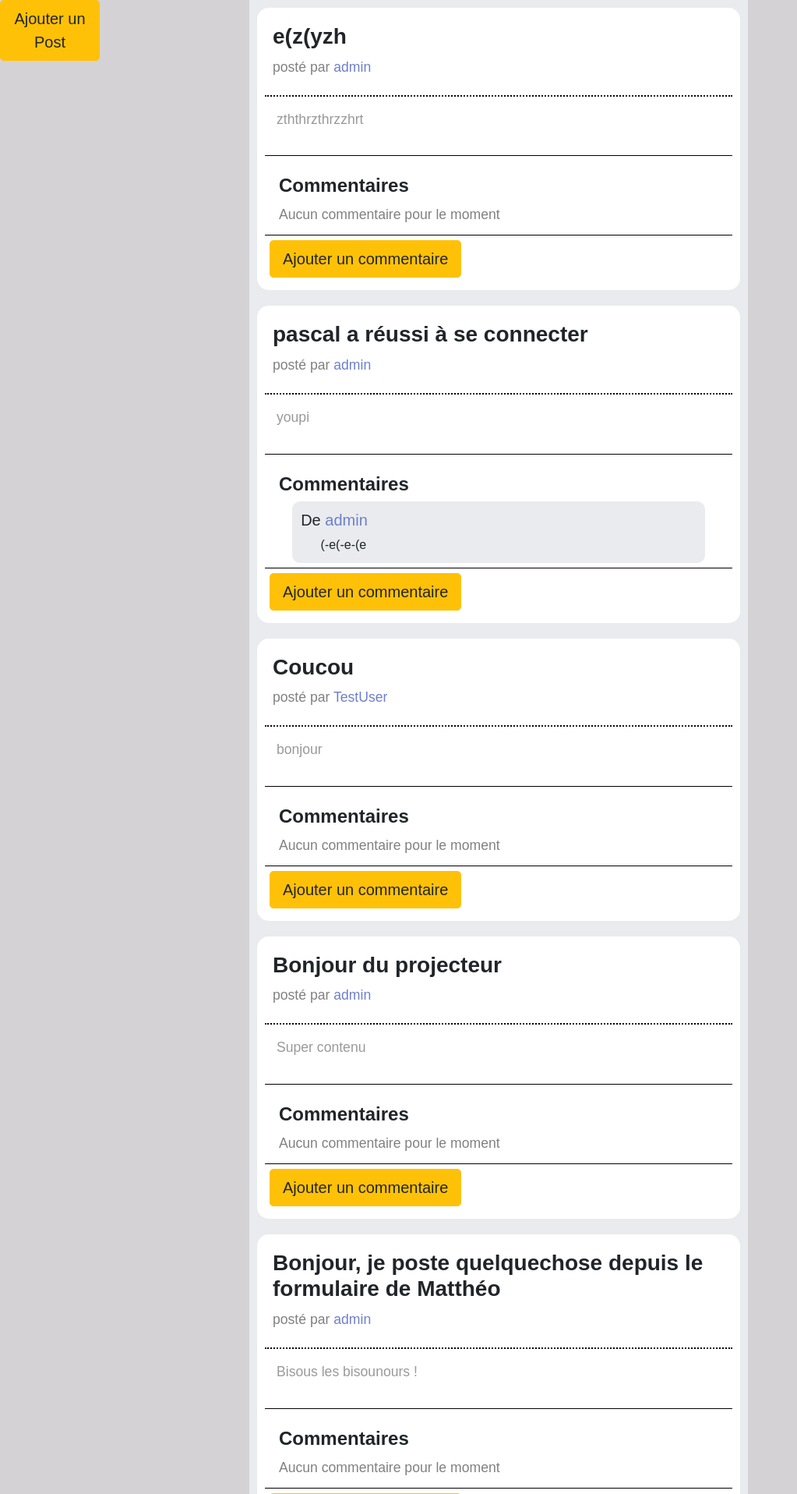
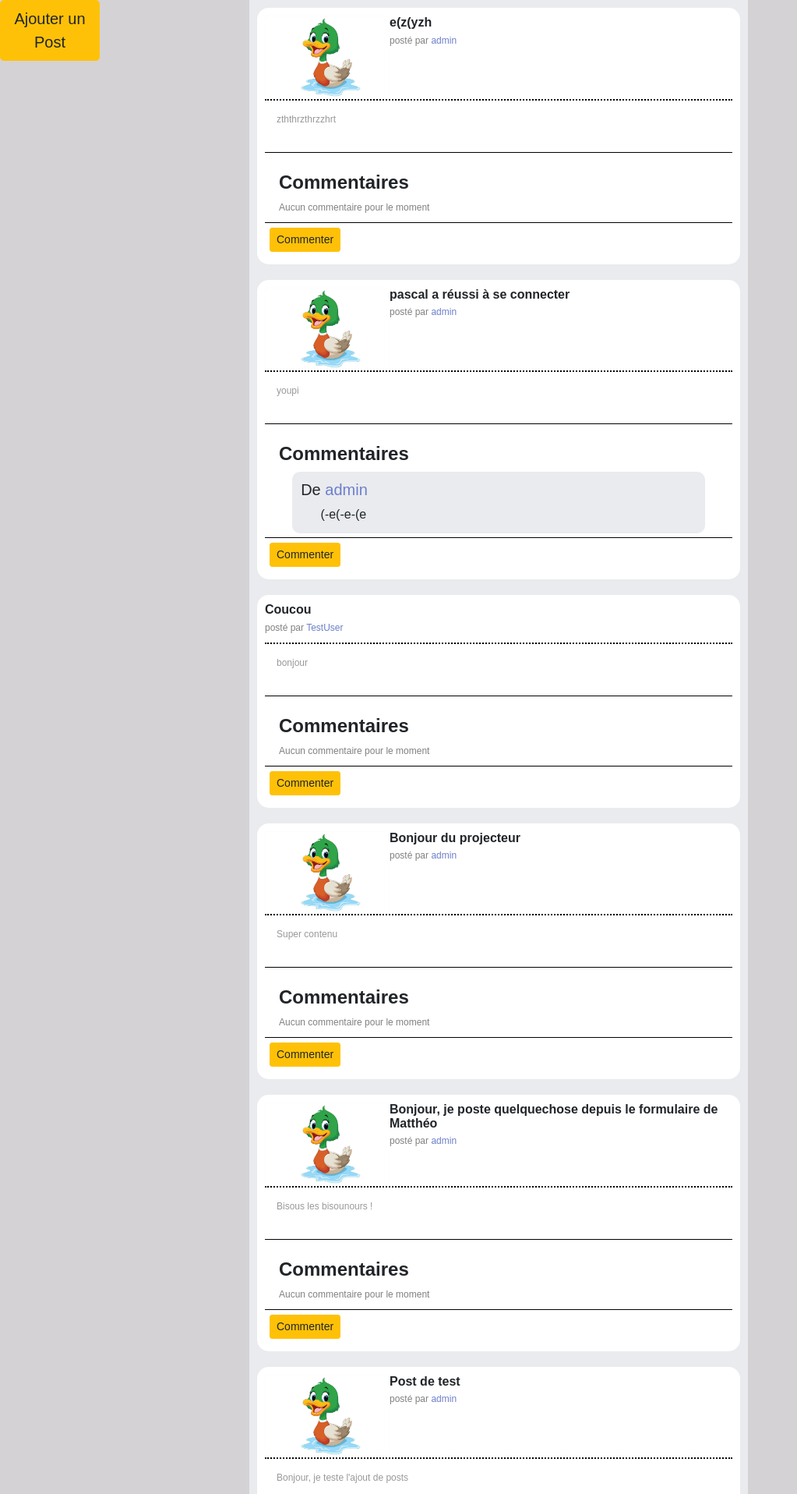
Before and after one commit to L3Villebon2018/projetInfo, a Django app: page /fil_actu in a window 1280 px wide. Shown: the part 78-1994 px from the top of the page at 78% size, without its empty margins (0-1023 px from the left). Run offline with Django 3.2, Linux system fonts and the light colour scheme; data comes from the database, SQL or seed files in the repository; some libraries are stand-ins or nearby versions.

```diff
--- a/ProjetInfoL3/ProjetInfoL3/static/css/fil_actu_css.css
+++ b/ProjetInfoL3/ProjetInfoL3/static/css/fil_actu_css.css
@@ -50,7 +50,7 @@ p{
 }
 
 .padding-post{
-    padding:10px;
+    padding:0px;
     background-color: white;
     border-top-right-radius: 15px;
     border-top-left-radius: 15px;
@@ -104,6 +104,11 @@ p{
     color: white;
 }
 
-.spacer {
+.spacer{
     clear: both;
 }
+
+.photo{
+    float:left;
+    width: 10em;
+}
--- a/ProjetInfoL3/charpak/views.py
+++ b/ProjetInfoL3/charpak/views.py
@@ -103,7 +103,7 @@ def nouveau_commentaire(request, post_id):
             commentaire.save()
 
             # form.save()
-            return HttpResponseRedirect('/fil_actu')
+            return HttpResponseRedirect(f'/fil_actu#post-{post_id}')
 
     # if a GET (or any other method) we'll create a blank form
     else:
@@ -142,4 +142,4 @@ def modif_commentaire(request, post_id, commentaire_id):
     # if a GET (or any other method) we'll create a blank form
     else:
         form = FilActu_CommentsForm(instance=commentaire)
-    return render(request, 'fil_actu/modif_commentaire.html', {'form': form, "post": post})
+    return render(request, 'fil_actu/nouveau_commentaire.html', {'form': form, "post": post})
--- a/ProjetInfoL3/templates/base.html
+++ b/ProjetInfoL3/templates/base.html
@@ -11,7 +11,13 @@
     </title>
     <link rel="stylesheet" type="text/css" href="{% static 'hijack/hijack-styles.css' %}" />
     <link rel="shortcut icon" href="{% static "images/charpak.png" %}">
+    <link rel="stylesheet" href="https://use.fontawesome.com/releases/v5.5.0/css/all.css" integrity="sha384-B4dIYHKNBt8Bc12p+WXckhzcICo0wtJAoU8YZTY5qE0Id1GSseTk6S+L3BlXeVIU" crossorigin="anonymous">
+    {# Load CSS and JavaScript #}
+    {% bootstrap_css %}
+    <link rel="stylesheet" type="text/css" href="{% static "css/base.css" %}">
     <script src="{% static "js/jquery-3.3.1.js" %}" type="text/javascript" ></script>
+    {% bootstrap_javascript jquery='full' %}
+
 
     {% block head %}
     {% endblock %}
@@ -20,10 +26,6 @@
 <body><div id="haut"></div>
 
 {% hijack_notification %}
-{# Load CSS and JavaScript #}
-{% bootstrap_css %}
-<link rel="stylesheet" type="text/css" href="{% static "css/base.css" %}">
-{% bootstrap_javascript jquery='full' %}
 
 <div class="wrapper sticky-top">
     <nav class="navbar navbar-expand-lg navbar-light bg-light sticky-top">
--- a/ProjetInfoL3/templates/fil_actu/index_fil_actu.html
+++ b/ProjetInfoL3/templates/fil_actu/index_fil_actu.html
@@ -11,8 +11,14 @@
         <section class="big_tab_container" id="post-{{ post.id }}">
             <section class="tab_container" >
                 <div class = "padding-post">
-                    <h3><b>{{ post.titre }}</b></h3>
-                    <p class="postInfo">posté par<a class="text" href="{% url "profil-etudiant" etudiant_id=post.auteur.etudiant.id %}"> {{ post.auteur.username }}</a></p>
+                    {% if post.auteur.etudiant %}
+                        {% if post.auteur.etudiant.photo %}
+                            <img class="photo" src="{{ post.auteur.etudiant.photo.url }}">
+                        {% endif %}
+                        <h3><b>{{ post.titre }}</b></h3>
+                        <p class="postInfo">posté par<a class="text" href="{% url "profil-etudiant" etudiant_id=post.auteur.etudiant.id %}"> {{ post.auteur.username }}</a></p>
+                    {% endif %}
+                    <div class="spacer"> </div>
                 </div>
                 <article class="contenu">
                     <p>{{ post.contenu}}</p>
@@ -50,7 +56,7 @@
                 <div class="ligne"></div>
                 <section class="footer_comments">
                     <div>
-                        <a class="btn btn-warning btn-lg" href="{% url 'fil-actu-nouveau-commentaire' post_id=post.id %}" role="button" target="_blank">Ajouter un commentaire</a>
+                        <a class="btn btn-warning btn-sm" href="{% url 'fil-actu-nouveau-commentaire' post_id=post.id %}" role="button" target="_blank">Commenter</a>
                     </div>
                 </section>
             </section>
```
Also changed, not shown: ProjetInfoL3/templates/fil_actu/modif_commentaire.html (deleted, +0 -22 lines).
